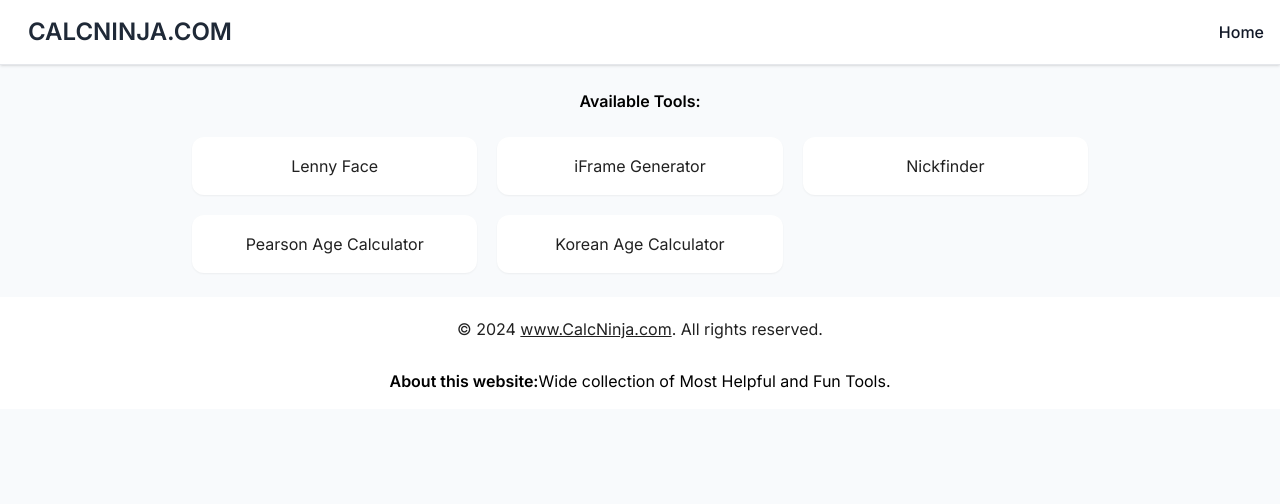
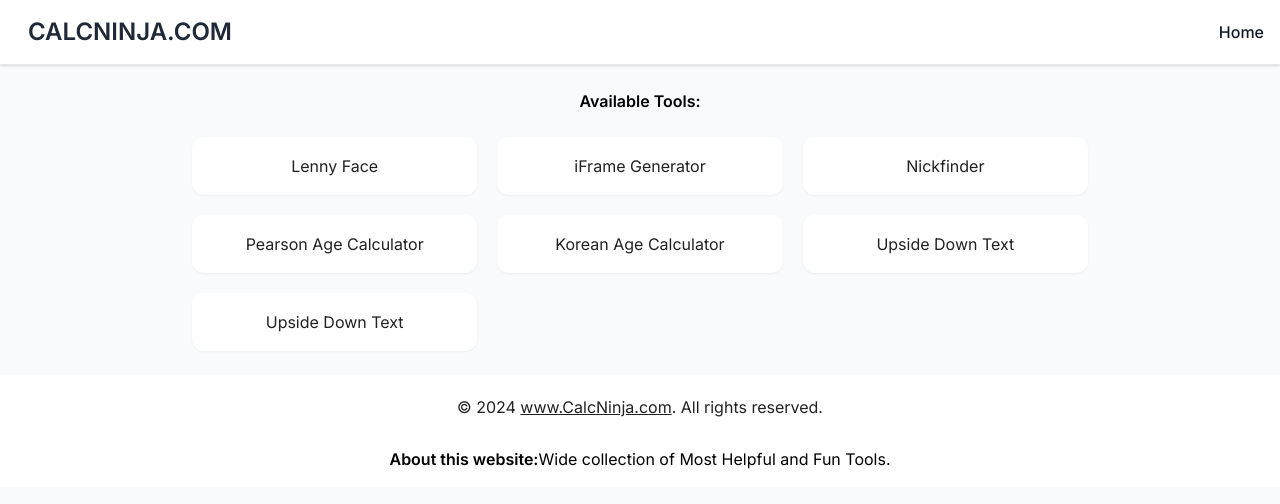
Before and after one commit to thefaruksardar/calcninja, a Next.js app: page / in a window 1280 px wide. Shown: the top 504 px of the page. Built offline with nearby package versions, Linux system fonts and the light colour scheme.

Commit message:
link import fixed

```diff
--- a/app/page.tsx
+++ b/app/page.tsx
@@ -7,6 +7,8 @@
   { url: "/nickfinder", title: "Nickfinder" },
   { url: "/pearson-age-calculator", title: "Pearson Age Calculator" },
   { url: "/korean-age-calculator", title: "Korean Age Calculator" },
+  { url: "/upside-down-text", title: "Upside Down Text" },
+  { url: "/text-repeater", title: "Upside Down Text" },
 ];
 
 export default function page() {
--- a/app/upside-down-text/page.tsx
+++ b/app/upside-down-text/page.tsx
@@ -1,7 +1,7 @@
 import React from "react";
 import Upsidedown from "@/components/upsidedown/upsidedown";
 import Image from "next/image";
-import { Link } from "react-aria-components";
+import Link from "next/link";
 
 export const metadata = {
   title: "Upside Down Text [Flip Text] |  Ɔodʎ & Ԁɐsʇǝ (No Sign)",
--- a/components/text-repeater/repeattext.tsx
+++ b/components/text-repeater/repeattext.tsx
@@ -2,7 +2,7 @@
 import React, { useState } from "react";
 import { useForm } from "react-hook-form";
 import toast from "react-hot-toast";
-import { MdCheck, MdCopyAll, MdShare } from "react-icons/md";
+import { MdCheck, MdCopyAll } from "react-icons/md";
 import Share from "../others/share";
 
 export default function Repeattext() {
```
